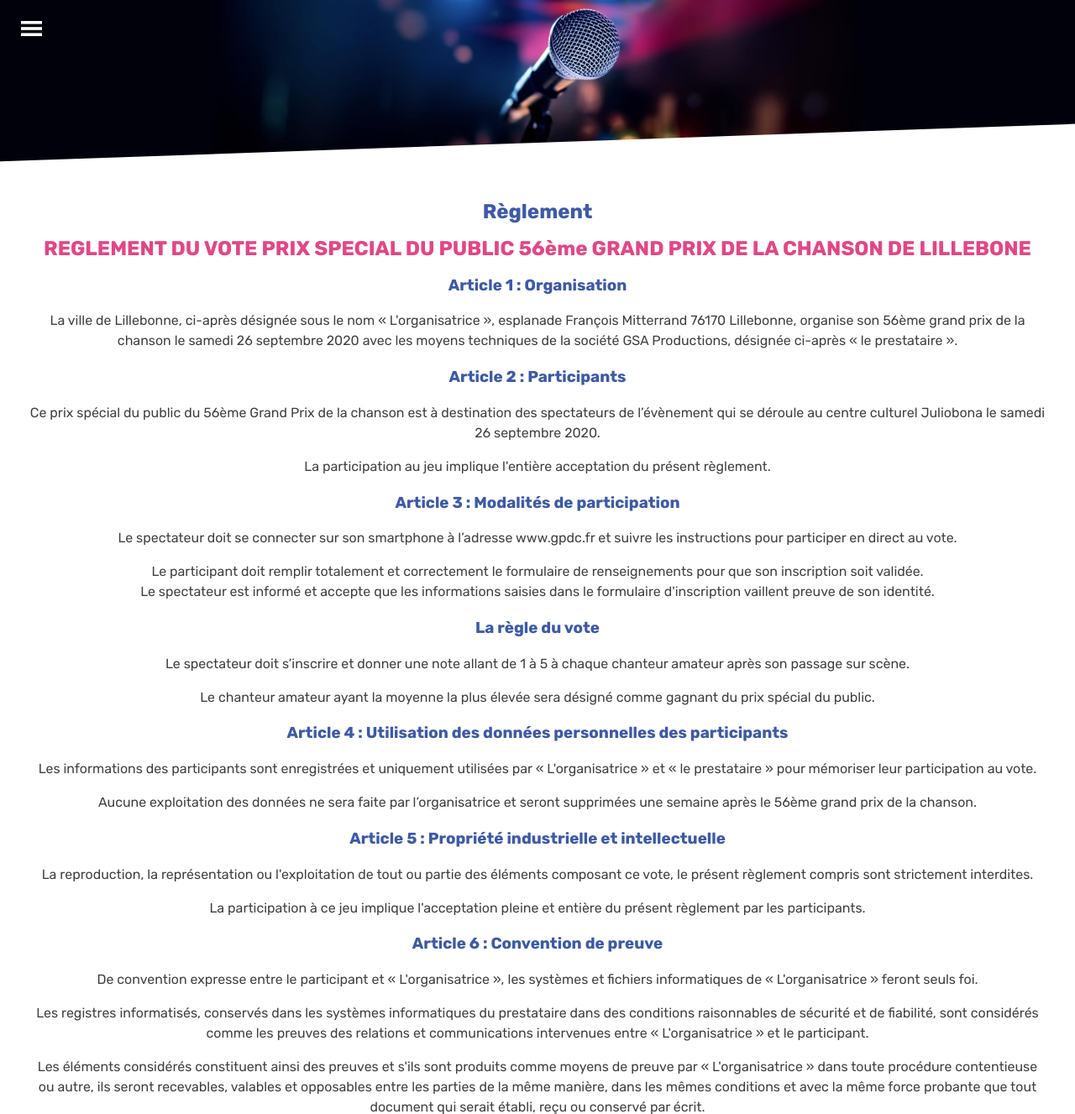
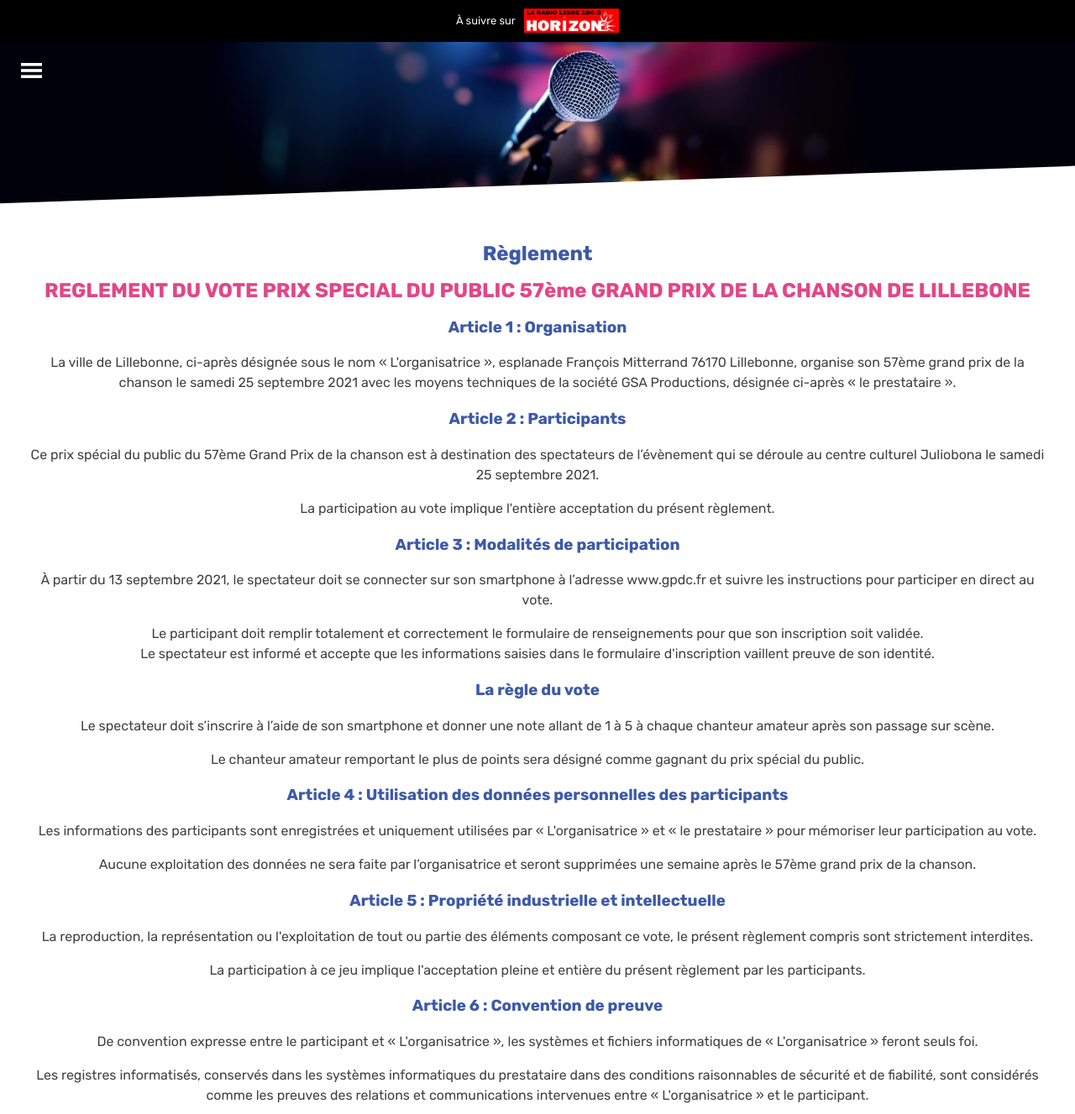
Before and after one commit to leahpar/sq-foire, a Symfony app: template templates/game/rules.html.twig in a window 1280 px wide. Shown: the top 1327 px of the page at 84% size. Run offline with Twig, Linux system fonts and the light colour scheme; the template is opened without the code that fills it, so the values that code supplies are empty; some libraries are stand-ins or nearby versions.

Commit message:
GPDC 2021

```diff
--- a/public/css/style.css
+++ b/public/css/style.css
@@ -135,6 +135,9 @@ a {
 .mtm {
   margin-top: 20px; }
 
+.pas {
+  padding: 10px; }
+
 .button {
   display: inline-block;
   padding: 10px 25px;
@@ -183,6 +186,18 @@ form input[type="text"], form input[type="email"], form input[type="tel"] {
 
 .graySection {
   background: #f0f0f0; }
+
+#horizonBanner {
+  display: flex;
+  justify-content: center;
+  align-items: center;
+  background: #000;
+  color: #fff;
+  text-decoration: none;
+  font-size: 13px; }
+  #horizonBanner img {
+    height: 30px;
+    margin-left: 10px; }
 
 header {
   position: absolute;
--- a/src/Controller/GameController.php
+++ b/src/Controller/GameController.php
@@ -364,7 +364,7 @@ class GameController extends AbstractController
         $url .= "?t=" . $token;
 
         $message = <<<EOF
-Bienvenue au 56e grand prix de la chanson
+Bienvenue au Grand Prix de la Chanson
 
 Cliquez ici pour vous connecter à votre compte et voter pour vos candidats préférés :
 $url
--- a/src/Service/MailService.php
+++ b/src/Service/MailService.php
@@ -30,7 +30,7 @@ class MailService
                     'From' => [
                         'Email' => "jeu@smartquiz.fr",
                         //'Name' => "Enquête à la foire"
-                        'Name' => "56e grand prix de la chanson"
+                        'Name' => "Grand Prix de la Chanson de Lillebonne"
                     ],
                     'To' => [
                         [
@@ -38,7 +38,7 @@ class MailService
                         ]
                     ],
                     //'Subject' => "Inscription à l'enquête à la foire",
-                    'Subject' => "Prix du public du grand prix de la chanson",
+                    'Subject' => "Prix du public du Grand Prix de la Chanson",
                     'TextPart' => $message,
                     //'HTMLPart' => "<h3>Dear passenger 1, welcome to Mailjet!</h3><br />May the delivery force be with you!"
                 ]
--- a/templates/admin/roll.html.twig
+++ b/templates/admin/roll.html.twig
@@ -15,7 +15,7 @@
 
     <div>
 
-        <p class="txtcenter"><img src="/img/title.png" alt="56e Grand Prix de la Chanson"><br>Prix du public</p>
+        <p class="txtcenter"><img src="/img/title.png" alt="Grand Prix de la Chanson"><br>Prix du public</p>
 
         <div id="lottery">
 
--- a/templates/game/base.html.twig
+++ b/templates/game/base.html.twig
@@ -5,15 +5,15 @@
     <meta charset="UTF-8">
     <meta name="viewport" content="width=device-width, maximum-scale=5">
 
-    <meta name="description" content='56e Grand Prix de la Chanson de Lillebonne'>
+    <meta name="description" content='57e Grand Prix de la Chanson de Lillebonne'>
 
-    <meta property="og:title" content='56e Grand Prix de la Chanson de Lillebonne"'>
+    <meta property="og:title" content='57e Grand Prix de la Chanson de Lillebonne"'>
     <meta property="og:description" content='Votez pour votre candidat préféré'>
     <meta property="og:type" content="website">
     <meta property="og:url" content="{{ url('game_start') }}">
     <meta property="og:image" content="{{ url('game_index') }}img/title.png">
 
-    <title>{% block title %}56e Grand Prix de la Chanson de Lillebonne{% endblock %}</title>
+    <title>{% block title %}57e Grand Prix de la Chanson de Lillebonne{% endblock %}</title>
 
     <link rel="stylesheet" type="text/css" href="{{ asset('css/style.css') }}">
 
@@ -27,6 +27,10 @@
 
 </head>
 <body>
+
+    <a href="https://www.horizon-fm.fr/" target="_blank" id="horizonBanner" class="pas" title="Écouter en direct sur Horizon FM">
+        À suivre sur <img src="{{ asset('img/logoHorizon.jpg') }}" alt="Horizon - La radio libre">
+    </a>
 
     <header>
         {% if app.user %}
--- a/templates/game/closed.html.twig
+++ b/templates/game/closed.html.twig
@@ -10,9 +10,10 @@
 
             <section>
 
-                <div class="logo"><img src="/img/title.png" alt="56e Grand Prix de la Chanson"></div>
+                <div class="logo"><img src="/img/title.png" alt="57e Grand Prix de la Chanson"></div>
 
-                <p>Le 56e Grand Prix de la Chanson est maintenant terminé !</p>
+                <p><strong>À partir du 13 septembre</strong>, inscrivez-vous sur ce site pour pouvoir <strong>voter en live</strong> le samedi 25 septembre pour votre candidat préféré !</p>
+                <p>Le grand gagnant recevra le Prix du public !</strong></p>
 
             </section>
 
--- a/templates/game/end.html.twig
+++ b/templates/game/end.html.twig
@@ -10,7 +10,7 @@
 
             <section>
 
-                <div class="logo"><img src="/img/title.png" alt="56e Grand Prix de la Chanson"></div>
+                <div class="logo"><img src="/img/title.png" alt="Grand Prix de la Chanson"></div>
 
                 <p>Et voilà ! Vous avez noté tous nos candidats !</p>
                 <p>Grâce à vos votes, l'un d'entre eux remportera le Prix du Public !</p>
--- a/templates/game/rules.html.twig
+++ b/templates/game/rules.html.twig
@@ -13,18 +13,18 @@
                 <h1>Règlement</h1>
 
 
-                <h2>REGLEMENT DU VOTE PRIX SPECIAL DU PUBLIC 56ème GRAND PRIX DE LA CHANSON DE LILLEBONE</h2>
+                <h2>REGLEMENT DU VOTE PRIX SPECIAL DU PUBLIC 57ème GRAND PRIX DE LA CHANSON DE LILLEBONE</h2>
 
                 <h3>Article 1 : Organisation</h3>
-                <p>La ville de Lillebonne, ci-après désignée sous le nom « L'organisatrice », esplanade François Mitterrand 76170 Lillebonne, organise son 56ème grand prix de la chanson le samedi 26 septembre 2020 avec les moyens techniques de la société GSA Productions, désignée ci-après « le prestataire ».</p>
+                <p>La ville de Lillebonne, ci-après désignée sous le nom « L'organisatrice », esplanade François Mitterrand 76170 Lillebonne, organise son 57ème grand prix de la chanson le samedi 25 septembre 2021 avec les moyens techniques de la société GSA Productions, désignée ci-après « le prestataire ».</p>
 
                 <h3>Article 2 : Participants</h3>
-                <p>Ce prix spécial du public du 56ème Grand Prix de la chanson est à destination des spectateurs de l’évènement qui se déroule au centre culturel Juliobona le samedi 26 septembre 2020.</p>
+                <p>Ce prix spécial du public du 57ème Grand Prix de la chanson est à destination des spectateurs de l’évènement qui se déroule au centre culturel Juliobona le samedi 25 septembre 2021.</p>
 
-                <p>La participation au jeu implique l'entière acceptation du présent règlement.</p>
+                <p>La participation au vote implique l'entière acceptation du présent règlement.</p>
 
                 <h3>Article 3 : Modalités de participation</h3>
-                <p>Le spectateur doit se connecter sur son smartphone à l’adresse www.gpdc.fr et suivre les instructions pour participer en direct au vote.</p>
+                <p>À partir du 13 septembre 2021, le spectateur doit se connecter sur son smartphone à l’adresse www.gpdc.fr et suivre les instructions pour participer en direct au vote.</p>
                 <p>Le participant doit remplir totalement et correctement le formulaire de renseignements pour que son inscription soit validée.<br>
                 Le spectateur est informé et accepte que les informations saisies dans le formulaire d'inscription vaillent preuve de son identité.</p>
 
@@ -32,12 +32,12 @@
 
 
                 <h3>La règle du vote</h3>
-                <p>Le spectateur doit s’inscrire et donner une note allant de 1 à 5 à chaque chanteur amateur après son passage sur scène.</p>
-                <p>Le chanteur amateur ayant la moyenne la plus élevée sera désigné comme gagnant du prix spécial du public.</p>
+                <p>Le spectateur doit s’inscrire à l’aide de son smartphone et donner une note allant de 1 à 5 à chaque chanteur amateur après son passage sur scène.</p>
+                <p>Le chanteur amateur remportant le plus de points sera désigné comme gagnant du prix spécial du public.</p>
 
                 <h3>Article 4 : Utilisation des données personnelles des participants</h3>
                 <p>Les informations des participants sont enregistrées et uniquement utilisées par « L'organisatrice » et « le prestataire » pour mémoriser leur participation au vote.</p>
-                <p>Aucune exploitation des données ne sera faite par l’organisatrice et seront supprimées une semaine après le 56ème grand prix de la chanson.</p>
+                <p>Aucune exploitation des données ne sera faite par l’organisatrice et seront supprimées une semaine après le 57ème grand prix de la chanson.</p>
 
                 <h3>Article 5 : Propriété industrielle et intellectuelle</h3>
                 <p>La reproduction, la représentation ou l'exploitation de tout ou partie des éléments composant ce vote, le présent règlement compris sont strictement interdites.</p>
--- a/templates/game/start.html.twig
+++ b/templates/game/start.html.twig
@@ -10,8 +10,8 @@
 
             <section>
 
-                <div class="logo"><img src="/img/title.png" alt="56e Grand Prix de la Chanson"></div>
-                <p><strong>Samedi 26 septembre</strong>, inscrivez-vous sur ce site et <strong>votez</strong> en live pour votre candidat préféré !</p>
+                <div class="logo"><img src="/img/title.png" alt="57e Grand Prix de la Chanson"></div>
+                <p><strong>À partir du 13 septembre</strong>, inscrivez-vous sur ce site pour pouvoir <strong>voter en live</strong> le samedi 25 septembre pour votre candidat préféré !</p>
                 <p>Le grand gagnant recevra le Prix du public !</strong></p>
                 <a href="{{ path('game_signup') }}" class="button redButton">C'est parti !</a>
 
```
Also changed, not shown: templates/game/halls.html.twig (+5 -5 lines), public/img/logoHorizon.jpg (added), public/img/title.png, 1 other file.
